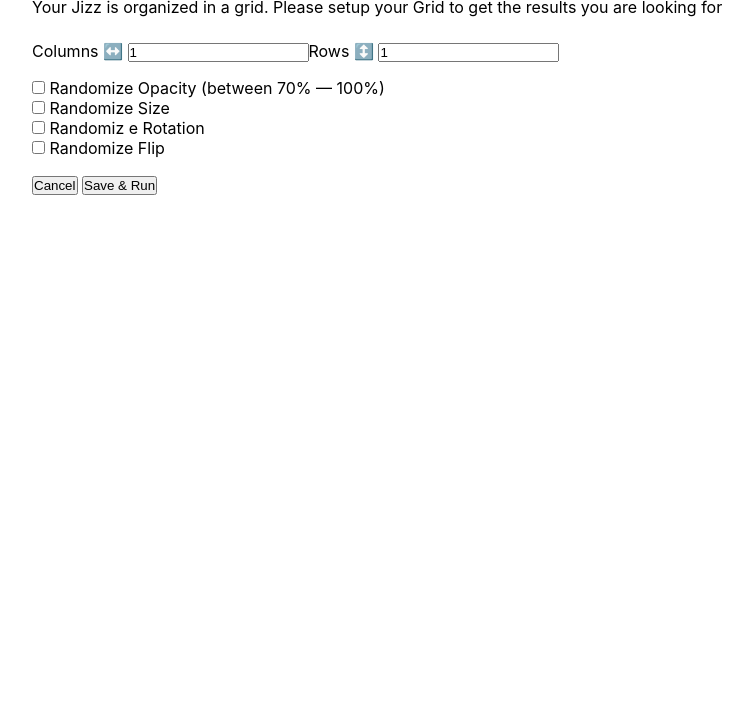
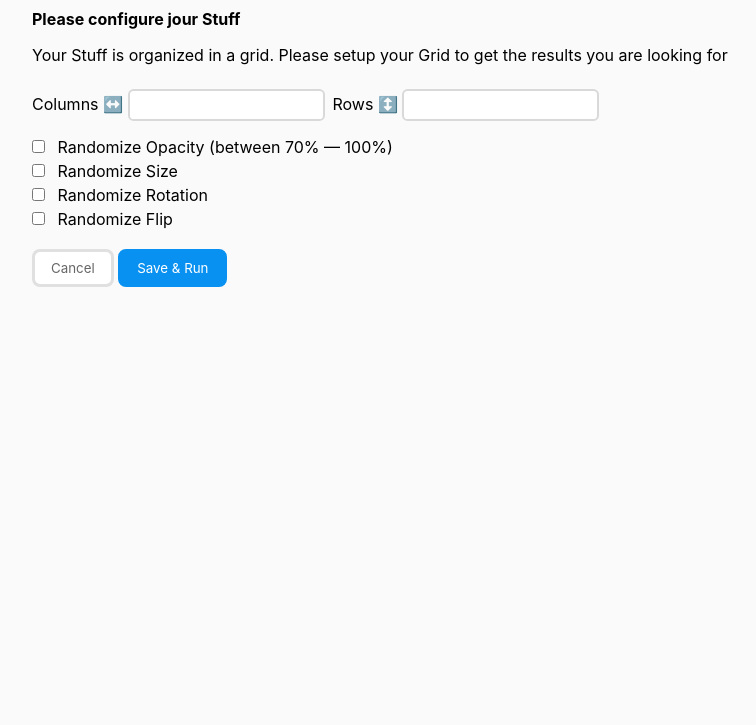
Before and after one commit to brechtknecht/throw.sketchplugin, a website: page resources/webview.html in a window 1280 px wide. Shown: the part 75-800 px from the top of the page, without its empty margins (16-772 px from the left). Drawn offline with Linux system fonts and the light colour scheme.

Commit message:
updated interface behaviour

```diff
--- a/package.json
+++ b/package.json
@@ -29,7 +29,7 @@
     "resources/**/*.js"
   ],
   "dependencies": {
-    "sketch-module-web-view": "^3.1.4"
+    "sketch-module-web-view": "3.4.1"
   },
   "author": "Felix Tesche <felix.tesche@gmail.com>"
 }
--- a/resources/style.css
+++ b/resources/style.css
@@ -12,7 +12,7 @@ html {
 }
 
 body {
-  background: #fff;
+  background: #FAFAFA;
   padding: 3rem 3rem 1rem 3rem;
   font-family: -apple-system, BlinkMacSystemFont, "Segoe UI", Roboto, Helvetica, Arial, sans-serif, "Apple Color Emoji", "Segoe UI Emoji", "Segoe UI Symbol";
 }
@@ -33,13 +33,67 @@ input, textarea {
   user-select: auto;
 }
 
+button {
+  font-family: -apple-system, BlinkMacSystemFont, "Segoe UI", Roboto, Helvetica, Arial, sans-serif, "Apple Color Emoji", "Segoe UI Emoji", "Segoe UI Symbol";
+  padding: .5rem  1rem;
+  background: #fff;
+  border-radius: 8px;
+  outline: none;
+  outline: 0;
+  border: 0;
+}
+
+button.active {
+  color: #fff;
+  background: #0991F1;
+  border: 3px solid #0991F1;
+}
+
+ button.passive {
+   color: rgba(0,0,0,.60);
+   border: 3px solid rgba(0,0,0,.12);
+ }
+
+ .option {
+   height: 1.5rem;
+ }
+
+ label > input[type=checkbox] {
+   margin-right: .5rem;
+ }
+
+ input.quantity {
+   margin: 0 .5rem 0 0;
+   height: 2rem;
+   padding: 0 .5rem;
+   border-radius: .35rem;
+   border: 2px solid rgba(0,0,0, .15);
+ }
+
+ input:hover {
+  border: 2px solid rgba(0,0,0, .25);
+ }
+
+ input:focus {
+   border: 2px solid #0991F1;
+   outline: none;
+ }
+
 h4 {
-  font-size: 1.2rem;
+  font-size: 1rem;
   font-weight: 700;
+}
+
+p{
+  margin-top: 1rem;
 }
 
 .row {
   display: flex;
+}
+
+.logo {
+  margin: 0 0 1rem 0;
 }
 
 input {
--- a/resources/webview.html
+++ b/resources/webview.html
@@ -9,48 +9,51 @@
 
 <body>
   <div id="debug"></div>
+  <div class="logo">
+    <img src="img/logo.png"/>
+  </div>
   <div class="dialog">
-    <h4>Please configure jour Jizz</h4>
-    <p>Your Jizz is organized in a grid. Please setup your Grid to get the results you are looking for</p>
+    <h4>Please configure jour Stuff</h4>
+    <p>Your Stuff is organized in a grid. Please setup your Grid to get the results you are looking for</p>
 
   </div>
   <div>
     <div class="row">
       <label>
         Columns ↔️
-        <input id="columns" value="1" />
+        <input class="quantity" id="columns" />
       </label>
 
       <label>
         Rows ↕️
-        <input id="rows" value="1" />
+        <input class="quantity" id="rows" />
       </label>
     </div>
     <div class="options">
       <div class="option">
         <label>
-          <input type="checkbox" id="opacity"> Randomize Opacity (between 70% — 100%)
+          <input class="checkbox" type="checkbox" id="opacity"> Randomize Opacity (between 70% — 100%)
         </label>
       </div>
       <div class="option">
         <label>
-          <input type="checkbox" id="size"> Randomize Size
+          <input class="checkbox" type="checkbox" id="size"> Randomize Size
         </label>
       </div>
       <div class="option">
         <label>
-          <input type="checkbox" id="rotation"> Randomiz e Rotation
+          <input class="checkbox" type="checkbox" id="rotation"> Randomize Rotation
         </label>
       </div>
       <div class="option">
         <label>
-          <input type="checkbox" id="flip"> Randomize Flip
+          <input class="checkbox" type="checkbox" id="flip"> Randomize Flip
         </label>
       </div>
     </div>
 
-    <button type="cancel">Cancel</button>
-    <button type="submit" id="submit">Save & Run</button>
+    <button class="passive" type="cancel">Cancel</button>
+    <button class="active" type="submit" id="submit">Save & Run</button>
   </div>
 
   <!-- notice the "../resources_" here. It's because webview.js will be compiled in a different folder with the prefix. -->
--- a/resources/webview.js
+++ b/resources/webview.js
@@ -1,9 +1,9 @@
 import config from '../src/config'
 
 // disable the context menu (eg. the right click menu) to have a more native feel
-document.addEventListener('contextmenu', (e) => {
-  e.preventDefault()
-})
+// document.addEventListener('contextmenu', (e) => {
+//   e.preventDefault()
+// })
 
 // call the plugin from the webview
 document.getElementById('submit').addEventListener('click', () =>  {
```
Also changed, not shown: src/config.js (+12 -6 lines), src/my-command.js (+4 -3 lines), src/manifest.json.
